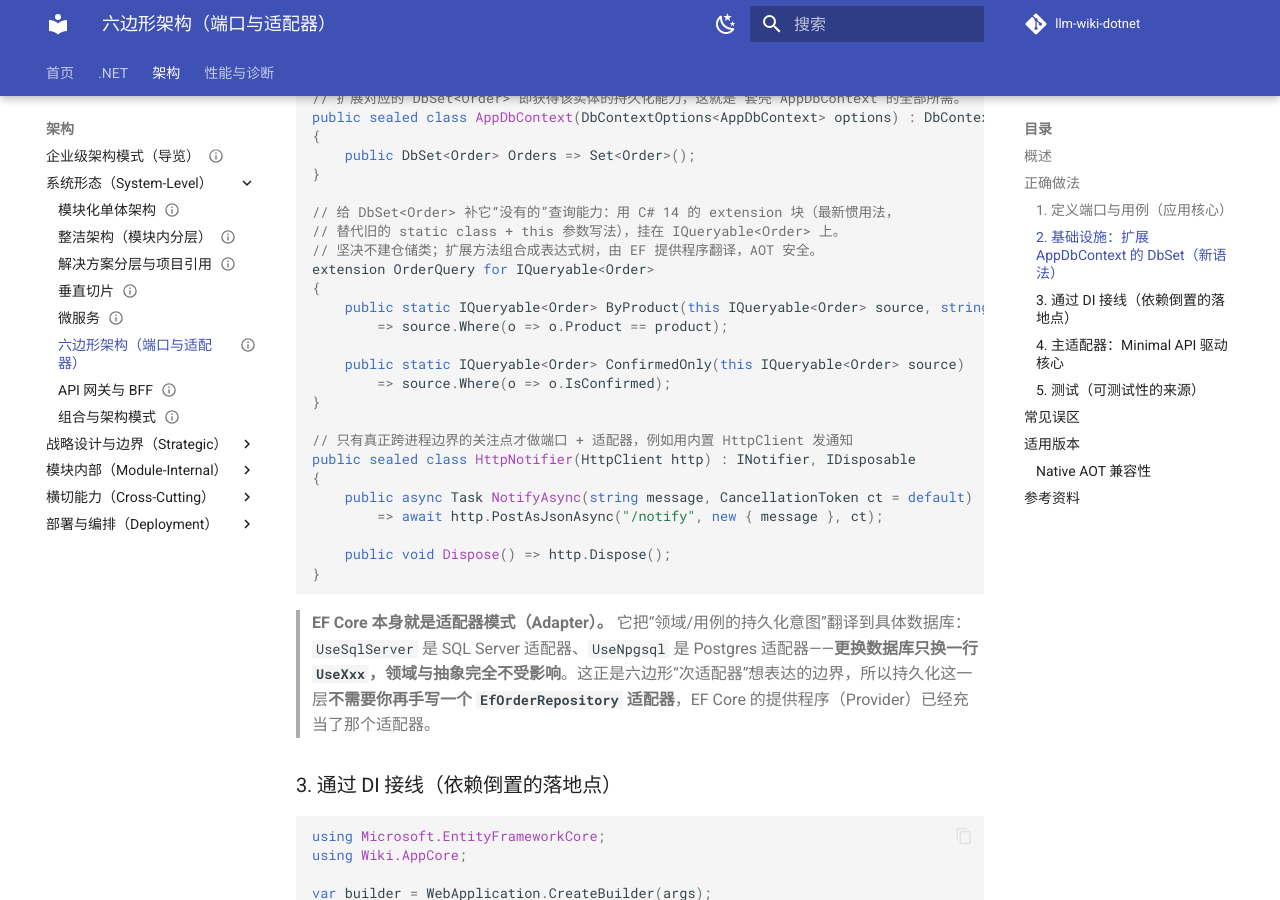
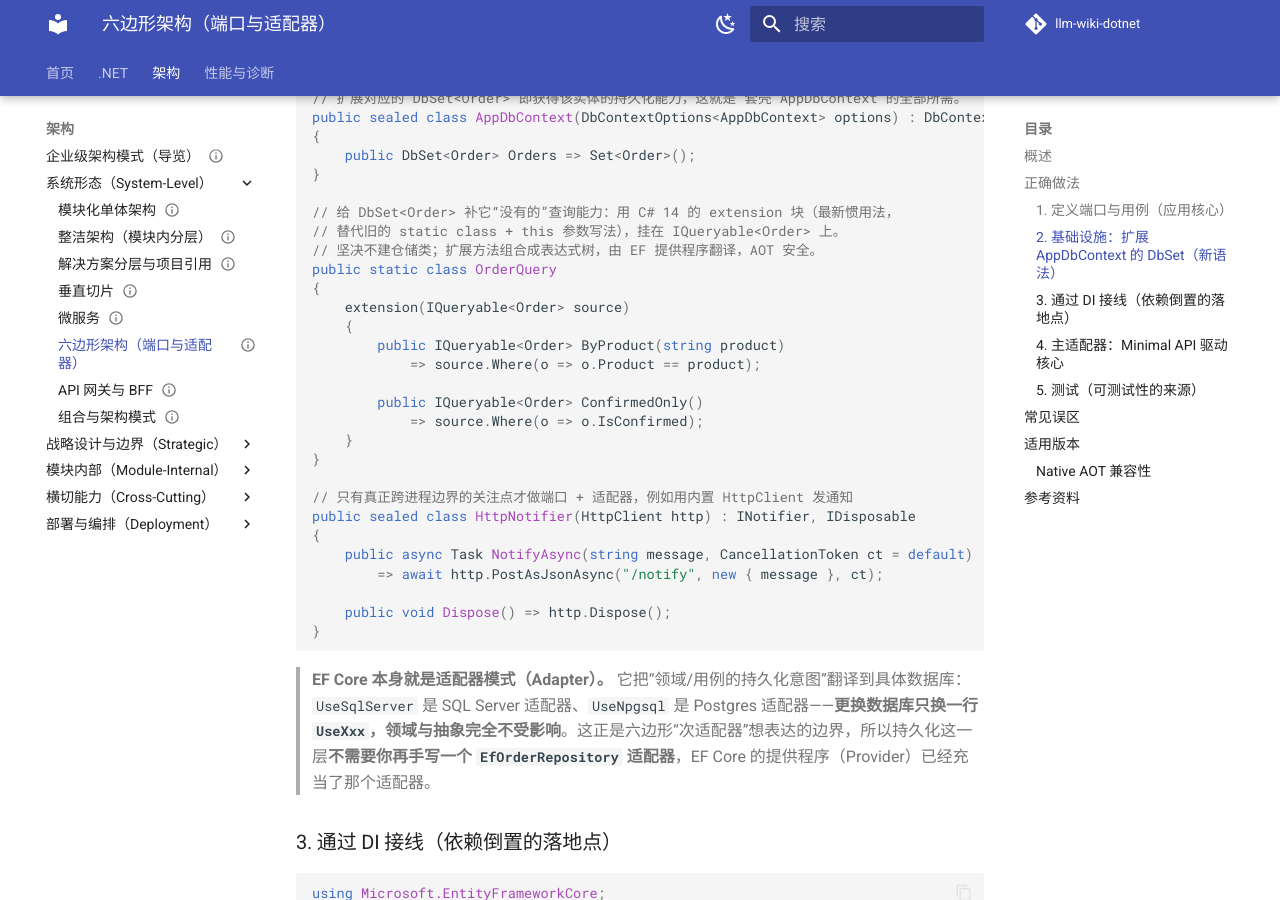
Before and after one commit to fenzel999/llm-wiki-dotnet, an MkDocs documentation site: the page built from wiki/architecture/hexagonal-architecture.md, in a window 1280 px wide and 900 px high, scrolled down 2295 px. Built offline with MkDocs 1.6.1 and Material for MkDocs 9.7.7, drawn with Linux system fonts in a browser that asks for light colours; comment, search, counter and statistics services are not loaded.

Commit message:
fix(hexagonal): 修正 extension 块语法，对齐 wiki 的 C# 14 规范（static class + extension(类型 参数) 块，成员无 this）

```diff
--- a/wiki/architecture/hexagonal-architecture.md
+++ b/wiki/architecture/hexagonal-architecture.md
@@ -95,13 +95,16 @@ public sealed class AppDbContext(DbContextOptions<AppDbContext> options) : DbCon
 // 给 DbSet<Order> 补它“没有的”查询能力：用 C# 14 的 extension 块（最新惯用法，
 // 替代旧的 static class + this 参数写法），挂在 IQueryable<Order> 上。
 // 坚决不建仓储类；扩展方法组合成表达式树，由 EF 提供程序翻译，AOT 安全。
-extension OrderQuery for IQueryable<Order>
+public static class OrderQuery
 {
-    public static IQueryable<Order> ByProduct(this IQueryable<Order> source, string product)
-        => source.Where(o => o.Product == product);
+    extension(IQueryable<Order> source)
+    {
+        public IQueryable<Order> ByProduct(string product)
+            => source.Where(o => o.Product == product);
 
-    public static IQueryable<Order> ConfirmedOnly(this IQueryable<Order> source)
-        => source.Where(o => o.IsConfirmed);
+        public IQueryable<Order> ConfirmedOnly()
+            => source.Where(o => o.IsConfirmed);
+    }
 }
 
 // 只有真正跨进程边界的关注点才做端口 + 适配器，例如用内置 HttpClient 发通知
```
